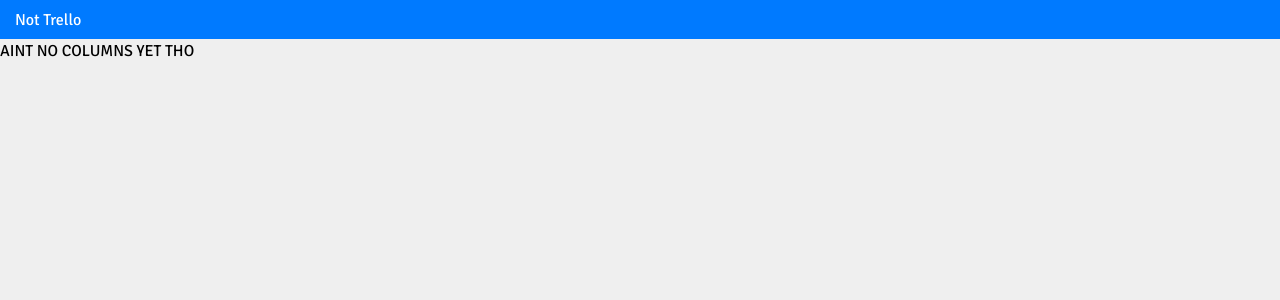
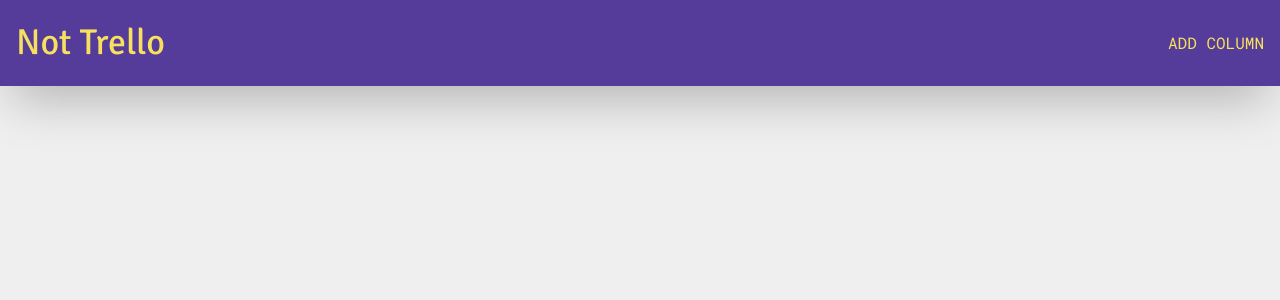
Before and after one commit to jjPlusPlus/not-trello, a React (Create React App) app: page / in a window 1280 px wide. Shown: the top 300 px of the page. Built offline with nearby package versions, Linux system fonts and the light colour scheme.

Commit message:
Move the new column button to the top bar

```diff
--- a/src/App.js
+++ b/src/App.js
@@ -5,13 +5,16 @@ import { connect } from 'react-redux';
 import Board from './components/Board';
 import ModalWrapper from './components/ModalWrapper';
 import CardDetail from './components/CardDetail';
+import { newColumn } from './actions';
 
 function App(props) {
 
   return (
-    <div className="rapid-react-task-manager">
-      <div className="top-bar">
-        <h1>Not Trello</h1>
+    <div className="not-trello">
+      <div className="top-bar p-4 fixed w-full bg-purple-800 text-yellow-400 flex flex-row shadow-2xl">
+        <h1 className="text-4xl flex-grow">Not Trello</h1>
+        <button onClick={props.newColumn}>ADD COLUMN</button>
+      </div>
       {props.modal.modal === true ? (
         <ModalWrapper>
           <CardDetail />
@@ -19,8 +22,6 @@ function App(props) {
       ) : (
         null
       )}
-
-      </div>
       <Board />
 
     </div>
@@ -32,7 +33,7 @@ const mapStateToProps = state => ({
 })
 
 const mapDispatchToProps = dispatch => ({
-
+  newColumn: () => dispatch(newColumn()),
 })
 
 export default connect(mapStateToProps, mapDispatchToProps)(App);
```
Lines whose indentation alone changed are shown as unchanged.
